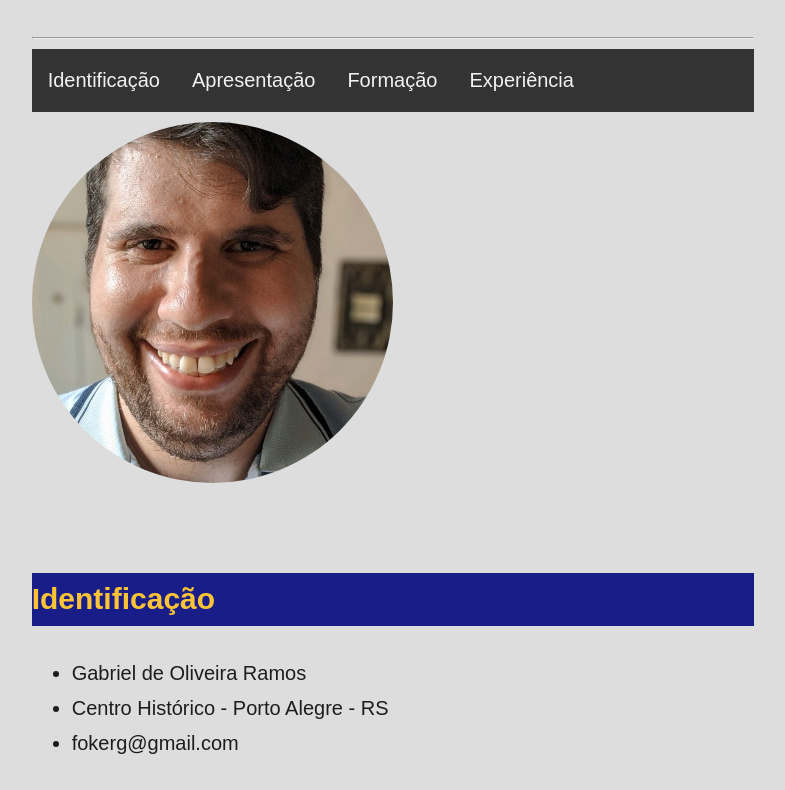
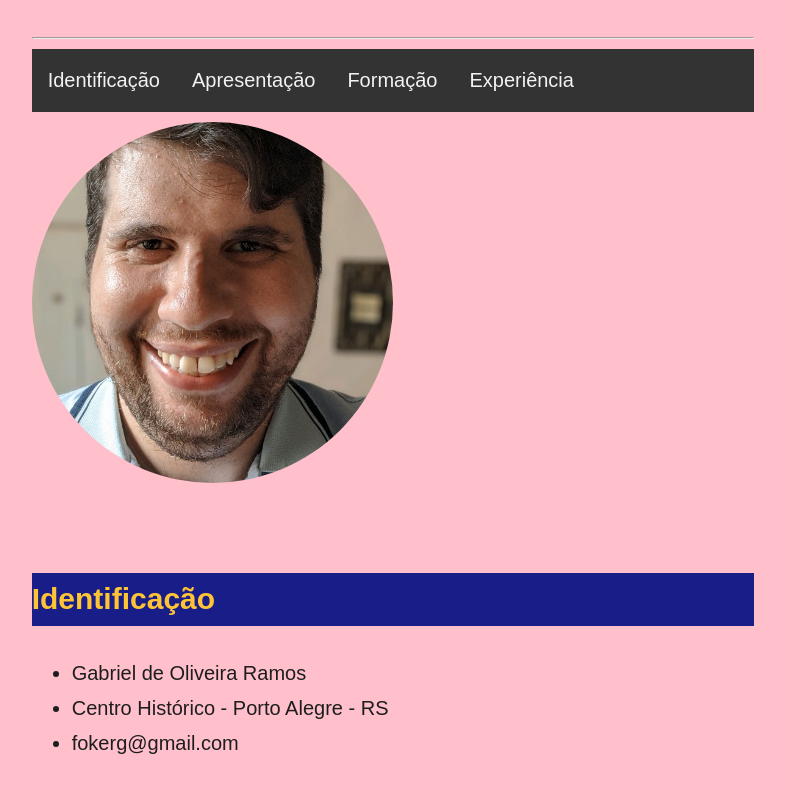
Before and after one commit to fokerg/fokerg.github.io, a plain HTML site: page index.html in a window 1280 px wide. Shown: the part 253-1043 px from the top of the page, without its empty margins (247-1032 px from the left). Drawn offline with Linux system fonts and the light colour scheme.

Commit message:
Teste de mudanca de background responsivo.

```diff
--- a/style.css
+++ b/style.css
@@ -112,3 +112,28 @@ body{
     /* overflow: hidden; */
     background-color: #ddd;
 }
+
+/* Extra small devices (phones, 600px and down) */
+@media only screen and (max-width: 600px) {
+  body {background: red;}
+}
+
+/* Small devices (portrait tablets and large phones, 600px and up) */
+@media only screen and (min-width: 600px) {
+  body {background: green;}
+}
+
+/* Medium devices (landscape tablets, 768px and up) */
+@media only screen and (min-width: 768px) {
+  body {background: blue;}
+}
+
+/* Large devices (laptops/desktops, 992px and up) */
+@media only screen and (min-width: 992px) {
+  body {background: orange;}
+}
+
+/* Extra large devices (large laptops and desktops, 1200px and up) */
+@media only screen and (min-width: 1200px) {
+  body {background: pink;}
+}
```
